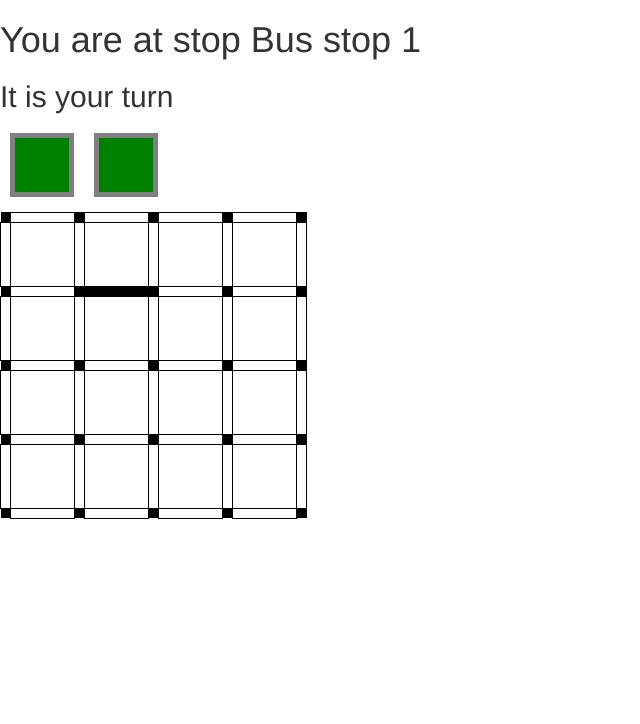
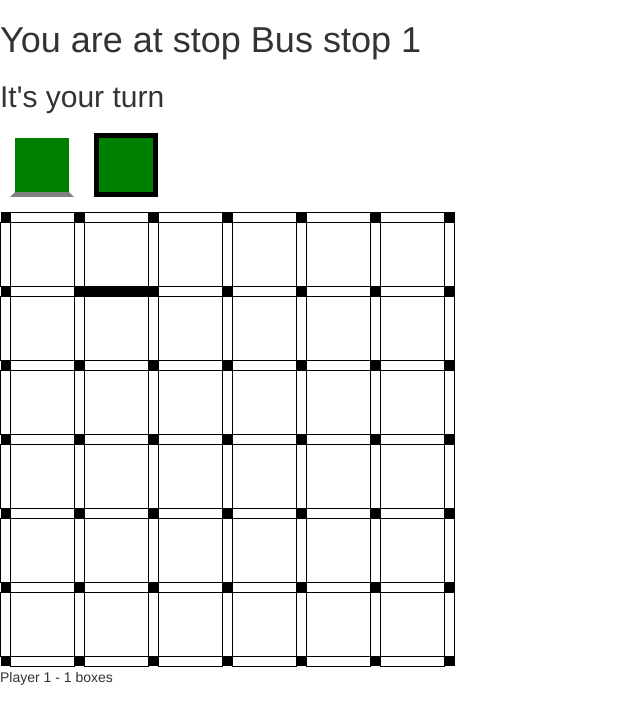
Before and after one commit to jammers-ach/internet-of-bustops, a Django app: page / in a window 1280 px wide. Shown: the top 724 px of the page, without its empty margins (0-640 px from the left). Run offline with Django 3.2, Linux system fonts and the light colour scheme; tables that the repository leaves empty hold one stand-in row (values such as "Sample post"); some libraries are stand-ins or nearby versions.

Commit message:
Working turn tracking

```diff
--- a/iobs/iobs/urls.py
+++ b/iobs/iobs/urls.py
@@ -24,5 +24,7 @@
     url(r'^leave$', views.leave, name='home'),
     url(r'^sensor$', views.sensor_test, name='home'),
     url(r'^games/(?P<game_id>\d+)/poll$', views.game_poll, name='home'),
-    url(r'^games/(?P<game_id>\d+)$', views.game, name='home'),
+    url(r'^games/(?P<game_id>\d+)/edge$', views.game_edge, name='home'),
+    url(r'^games/(?P<game_id>\d+)/cell$', views.game_cell, name='home'),
+    url(r'^games/(?P<game_id>\d+)/endturn$', views.end_turn, name='home'),
 ]
--- a/iobs/stops/static/stops/game.js
+++ b/iobs/stops/static/stops/game.js
@@ -1,3 +1,9 @@
+/***
+ * All this code is pretty embarassing,
+ *
+ * Sorry
+ *
+ */
 
 var colors = [
     'red',
@@ -17,10 +23,12 @@
     options: {
     },
 
-    poll_freq : 700,
+    poll_freq : 1000,
 
     _create: function() {
         this.move_store = [];
+        this.score_store = {};
+
         console.log(this.options);
 
         this.board_holder = $("<h2></h2>").appendTo(this.element);
@@ -29,7 +37,8 @@
         this.current_player = this.options.current_player;
         this.this_player = this.options.player_id;
         this.players = this.options.players;
-        this.current_player_index = this.players.indexOf(this.current_player);
+
+        this.score_store = this.options.score;
 
         this.game_id = this.options.game_id;
 
@@ -39,8 +48,10 @@
         this.buildTurnCounter();
         this.buildBoard();
 
+        this.score_board = $("<div></div>").appendTo(this.element);
+
         this.options.nodes.forEach(function(n){
-            this._edgeClicked(n[0],n[1],n[2]);
+            this._edgeClicked(n[0],n[1],n[2], false);
         }.bind(this));
 
         this.updateBoard();
@@ -53,9 +64,7 @@
         this.polling = true;
 
 
-        console.log(this.num_players);
-        if(this.num_players <= 1){
-            this.polling = true;
+        if(this.players.length <= 1){
             this.element.hide();
         }
     },
@@ -73,10 +82,15 @@
 
 
     updated: function(game_data){
+
+        this.score_store = game_data.score;
+        this.current_player = game_data.current_player;
+        this.updateBoard();
+
         if( game_data.nodes.length > this.move_store.length){
             for(var i = this.move_store.length; i < game_data.nodes.length; i++){
                 var n = game_data.nodes[i];
-                this._edgeClicked(n[0],n[1],n[2]);
+                this._edgeClicked(n[0], n[1], n[2], false);
             }
         }
 
@@ -84,15 +98,11 @@
         if( JSON.stringify(game_data.players) != JSON.stringify(this.players)){
             this.players = game_data.players;
 
-            if(this.players.indexOf(this.current_player) == -1){
-                this.current_player = this.players[this.current_player_index];
-            }else{
-                var index = this.players.indexOf(this.current_player);
-                this.current_player = this.players[index];
-            }
             this.buildTurnCounter();
             this.element.show();
         }
+
+        this.buildScoreBoard();
 
     },
 
@@ -189,7 +199,7 @@
         }
     },
 
-    _edgeClicked: function(row, col, dir){
+    _edgeClicked: function(row, col, dir, click){
         var edge = this.edges[row][col][dir];
         if(!this._isTaken(row, col, dir)){
             edge.addClass('taken');
@@ -211,20 +221,33 @@
 
             this.move_store.push([row, col, dir]);
 
-            if(!skip){
+            if(!skip && click){
                 this._nextPlayer();
             }
         }
     },
 
     _sendEdgeMove: function(row, col, dir){
-        var url = "/games/" + this.game_id ;
+        var url = "/games/" + this.game_id + '/edge';
 
 
         var data = {
             row: row,
             col: col,
             dir: dir,
+            player: this.current_player
+        };
+
+        $.ajax(url,{
+            data:data
+        });
+    },
+
+    _sendCellMove: function(row, col){
+        var url = "/games/" + this.game_id + '/cell';
+        var data = {
+            row: row,
+            col: col,
             player: this.current_player
         };
 
@@ -245,14 +268,24 @@
             colid = parseInt(colid);
             dir = parseInt(dir);
             if(self._myTurn()){
-                self._edgeClicked(rowid, colid, dir);
+                self._edgeClicked(rowid, colid, dir, true);
             }
         });
     },
 
     _markCell: function(row, col){
         if(this._checkCell(row, col)){
-            this.cells[row][col].addClass('taken').css('background', playerColor(this.current_player));
+
+            var cell = this.cells[row][col];
+            if(row in this.score_store && col in this.score_store[row]){
+                var player = this.score_store[row][col];
+                cell.addClass('taken').css('background', playerColor(player));
+                cell.attr('data-owner', player);
+            }else{
+                cell.addClass('taken').css('background', playerColor(this.current_player));
+                cell.attr('data-owner', this.current_player);
+                this._sendCellMove(row, col);
+            }
 
             return true;
         }
@@ -288,26 +321,33 @@
     },
 
     _nextPlayer: function(){
-        console.log(this.player_holders);
-        this.player_holders[this.current_player].removeClass('active');
-        this.current_player_index = (this.current_player_index + 1) % this.players.length;
-        this.current_player = this.players[this.current_player_index];
-        this.updateBoard();
 
-        //this.polling = !this._myTurn();
+        var url = "/games/" + this.game_id + '/endturn';
+        $.ajax(url);
+
+        if(this.current_player in this.player_holders){
+            this.player_holders[this.current_player].removeClass('active');
+        }
+        this.current_player = null;
+
+        this.element.toggleClass('active', this._myTurn());
+
     },
 
 
     updateBoard:function(){
+        this.element.find('.player.active').removeClass('active');
 
-        this.player_holders[this.current_player].addClass('active');
+        if(this.current_player in this.player_holders){
+            this.player_holders[this.current_player].addClass('active');
+        }
+
         this.element.toggleClass('active', this._myTurn());
 
+        this.board_holder.html('Turn ' + this.current_player);
+
         if(this._myTurn()){
-            this.board_holder.html('It is your turn');
-        }else{
-
-            this.board_holder.html('It is player ' + this.current_player + ' turn' + ' you are ' + this.this_player);
+            this.board_holder.html("It's your turn");
         }
     },
 
@@ -315,4 +355,30 @@
         return this.current_player == this.this_player;
     },
 
+
+    buildScoreBoard: function(){
+
+        var scores = {};
+        for(var x in this.score_store){
+            for(var y in this.score_store[x]){
+                var player = this.score_store[x][y];
+
+                if(!(player in scores)){
+                    scores[player] = 0;
+                }
+                scores[player] += 1;
+            }
+        }
+
+        this.score_board.html('');
+        console.log(scores);
+
+        for(var player in scores){
+            var text = $('<p></p>').html('Player ' + player +' - ' +  scores[player] + ' boxes');
+            text.appendTo(this.score_board);
+
+
+        }
+
+    },
 });
--- a/iobs/stops/static/stops/test.css
+++ b/iobs/stops/static/stops/test.css
@@ -50,7 +50,7 @@
     display:inline-block;
     width:64px;
     height:64px;
-    padding: 5px;
+    border: solid 5px white;
     margin:10px;
 }
 .board .player_holders .player.active{
@@ -59,6 +59,11 @@
 }
 
 .board .player_holders .player.current{
-    border: solid 5px grey;
+    border-bottom: solid 5px grey;
     padding:0px;
 }
+
+.board .player_holders .player.current.active{
+    border: solid 5px black !important;
+    padding:0px;
+}
--- a/iobs/stops/views.py
+++ b/iobs/stops/views.py
@@ -1,6 +1,6 @@
 from django.shortcuts import render
 from django.http import HttpResponse, JsonResponse
-from .models import BusStop, Game, Node, Player
+from .models import BusStop, Game, Node, Player, Box
 import json
 
 
@@ -24,6 +24,8 @@
     stop = session_stop(request)
 
     game, _ = Game.objects.get_or_create(id=1)
+
+
     player, created = Player.objects.get_or_create(bus_stop=stop, game=game, playing=True)
 
     if created:
@@ -41,7 +43,15 @@
     stop = session_stop(request)
     players = Player.objects.filter(bus_stop=stop)
 
-    players.update(playing=False)
+    updated_players = list(players)
+    players = players.update(playing=False)
+
+    for player in updated_players:
+        if player.current_turn.exists():
+            game = player.current_turn.get()
+            game.next_turn()
+            print('Active player left')
+
 
     return HttpResponse("You've left the current game")
 
@@ -49,7 +59,7 @@
     data = dict(request.GET.items())
     return HttpResponse("You sent {}".format(data))
 
-def game(request, game_id):
+def game_edge(request, game_id):
     game, _ = Game.objects.get_or_create(id=game_id)
 
     # TODO check that a node doesn't exist first
@@ -63,19 +73,43 @@
 
     return JsonResponse({'ok':created})
 
+def game_cell(request, game_id):
+    game, _ = Game.objects.get_or_create(id=game_id)
+
+    # TODO check that a node doesn't exist first
+    node, created = Box.objects.get_or_create(
+                x=request.GET['row'],
+                y=request.GET['col'],
+                owner=Player.objects.get(game=game, player_id=request.GET['player']),
+                game=game)
+
+    node.save()
+
+    return JsonResponse({'ok':created})
 
 def game_poll(request, game_id):
     after = request.GET.get('after', 0)
     stop = session_stop(request)
     game, _ = Game.objects.get_or_create(id=game_id)
 
-    player, created = Player.objects.get_or_create(bus_stop=stop, game=game, playing=False)
+    try:
+        player= Player.objects.get(bus_stop=stop, game=game, playing=True)
+    except Exception:
+        print("Something went wrong")
+        return JsonResponse({'ok':False})
 
-    if created:
-        player.player_id = game.player_set.count() - 1
-        player.save()
+
 
     game_dict = game.game_data_json(after=after)
     game_dict['player_id'] = player.player_id
 
     return JsonResponse({'game_data': game_dict})
+
+def end_turn(request, game_id):
+    stop = session_stop(request)
+    game, _ = Game.objects.get_or_create(id=game_id)
+    player, created = Player.objects.get_or_create(bus_stop=stop, game=game, playing=True)
+
+    game.next_turn()
+
+    return JsonResponse({'ok':not created})
```
Also changed, not shown: iobs/stops/models.py (+51 -5 lines), iobs/stops/migrations/0007_box.py (added), iobs/stops/migrations/0008_game_turn.py (added), iobs/stops/migrations/0009_auto_20161126_1657.py (added).
